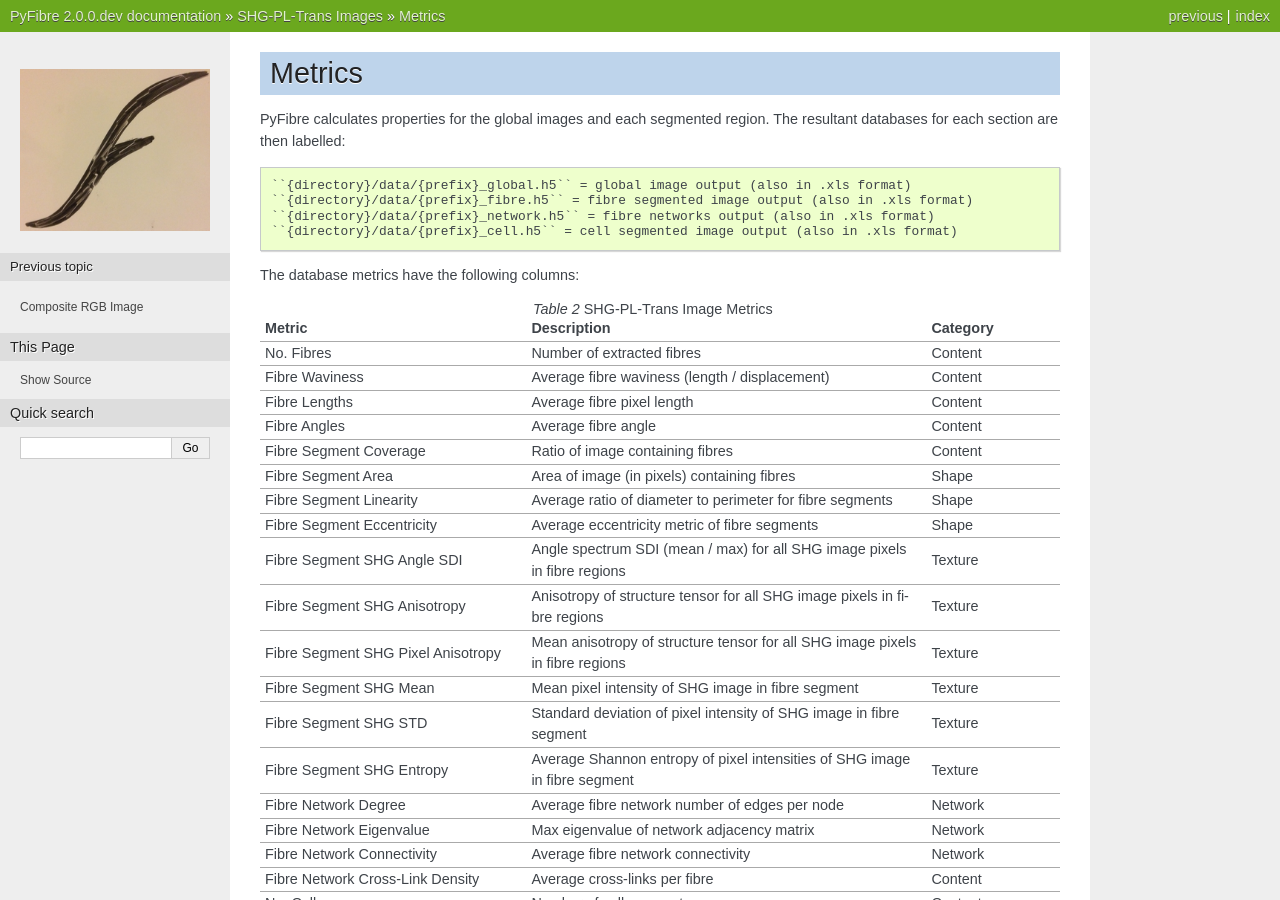
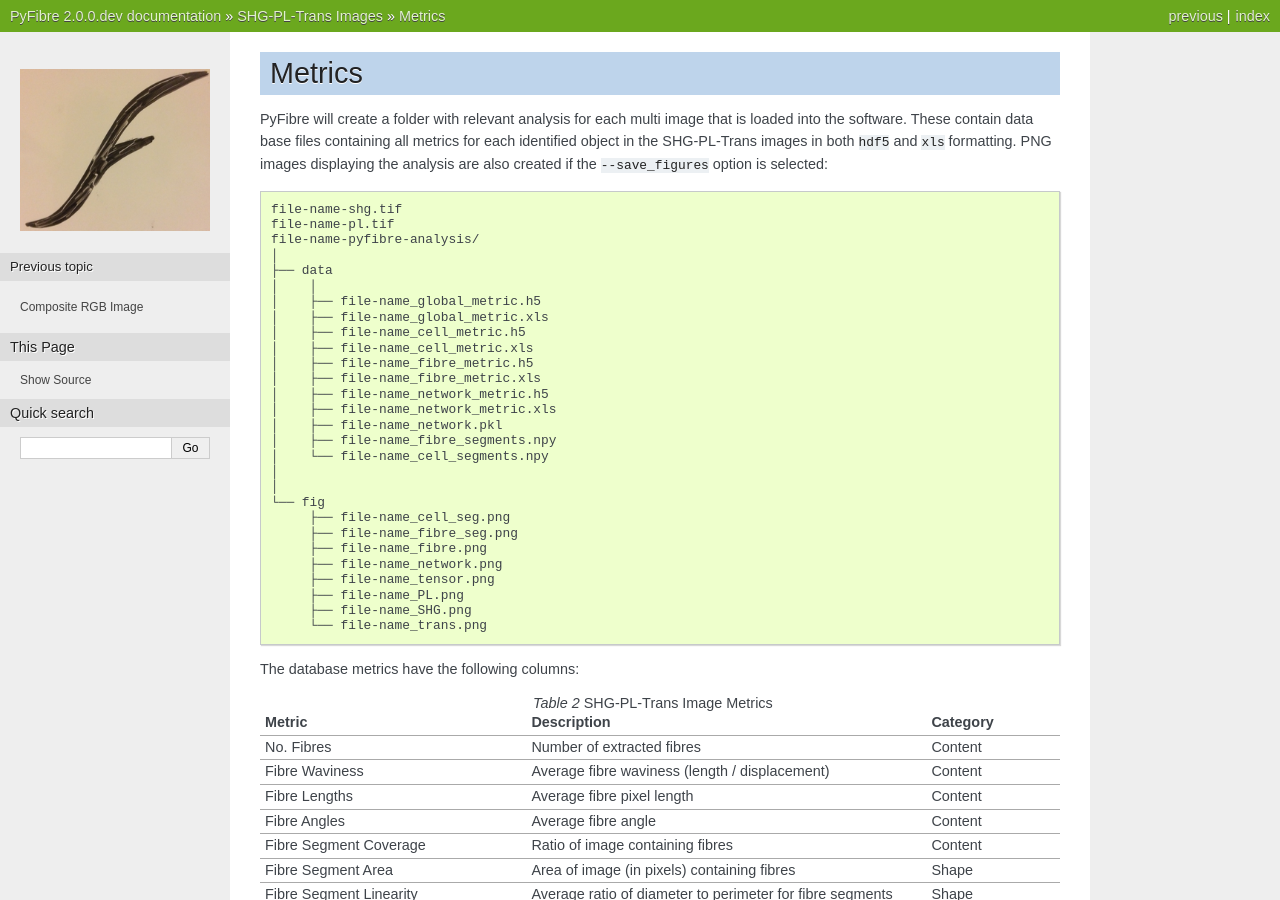
Before and after one commit to franklongford/PyFibre, a Sphinx documentation site: the page built from docs/source/shg_pl_trans/metrics.rst, in a window 1280 px wide and 900 px high. Built offline with Sphinx 7.4.7, drawn with Linux system fonts in a browser that asks for light colours; pages that are not in the unit, such as notebooks, are missing from menus; the version number is read from the project's files by our own code.

Commit message:
DOC: include pyfibre analysis directory description

```diff
--- a/docs/source/shg_pl_trans/metrics.rst
+++ b/docs/source/shg_pl_trans/metrics.rst
@@ -1,13 +1,40 @@
 Metrics
 ~~~~~~~
 
-PyFibre calculates properties for the global images and each segmented region. The resultant databases for
-each section are then labelled::
+PyFibre will create a folder with relevant analysis for each multi image that is loaded into the software. These
+contain data base files containing all metrics for each identified object in the SHG-PL-Trans images
+in both ``hdf5`` and ``xls`` formatting. PNG images displaying the analysis are also created if the
+``--save_figures`` option is selected::
 
-``{directory}/data/{prefix}_global.h5`` = global image output (also in .xls format)
-``{directory}/data/{prefix}_fibre.h5`` = fibre segmented image output (also in .xls format)
-``{directory}/data/{prefix}_network.h5`` = fibre networks output (also in .xls format)
-``{directory}/data/{prefix}_cell.h5`` = cell segmented image output (also in .xls format)
+    file-name-shg.tif
+    file-name-pl.tif
+    file-name-pyfibre-analysis/
+    │
+    ├── data
+    │    │
+    │    ├── file-name_global_metric.h5
+    │    ├── file-name_global_metric.xls
+    │    ├── file-name_cell_metric.h5
+    │    ├── file-name_cell_metric.xls
+    │    ├── file-name_fibre_metric.h5
+    │    ├── file-name_fibre_metric.xls
+    │    ├── file-name_network_metric.h5
+    │    ├── file-name_network_metric.xls
+    │    ├── file-name_network.pkl
+    │    ├── file-name_fibre_segments.npy
+    │    └── file-name_cell_segments.npy
+    │
+    │
+    └── fig
+         ├── file-name_cell_seg.png
+         ├── file-name_fibre_seg.png
+         ├── file-name_fibre.png
+         ├── file-name_network.png
+         ├── file-name_tensor.png
+         ├── file-name_PL.png
+         ├── file-name_SHG.png
+         └── file-name_trans.png
+
 
 The database metrics have the following columns:
 
```
